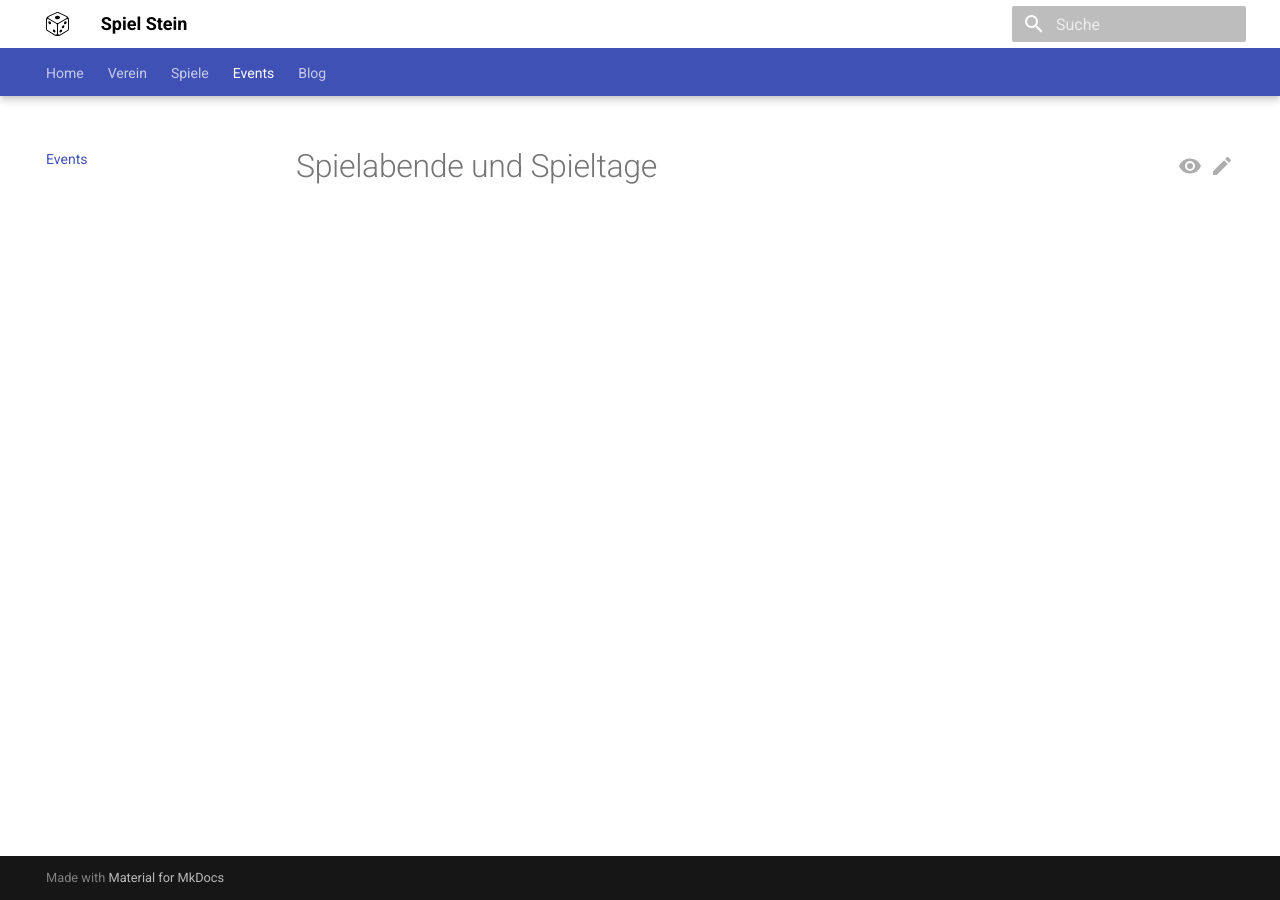
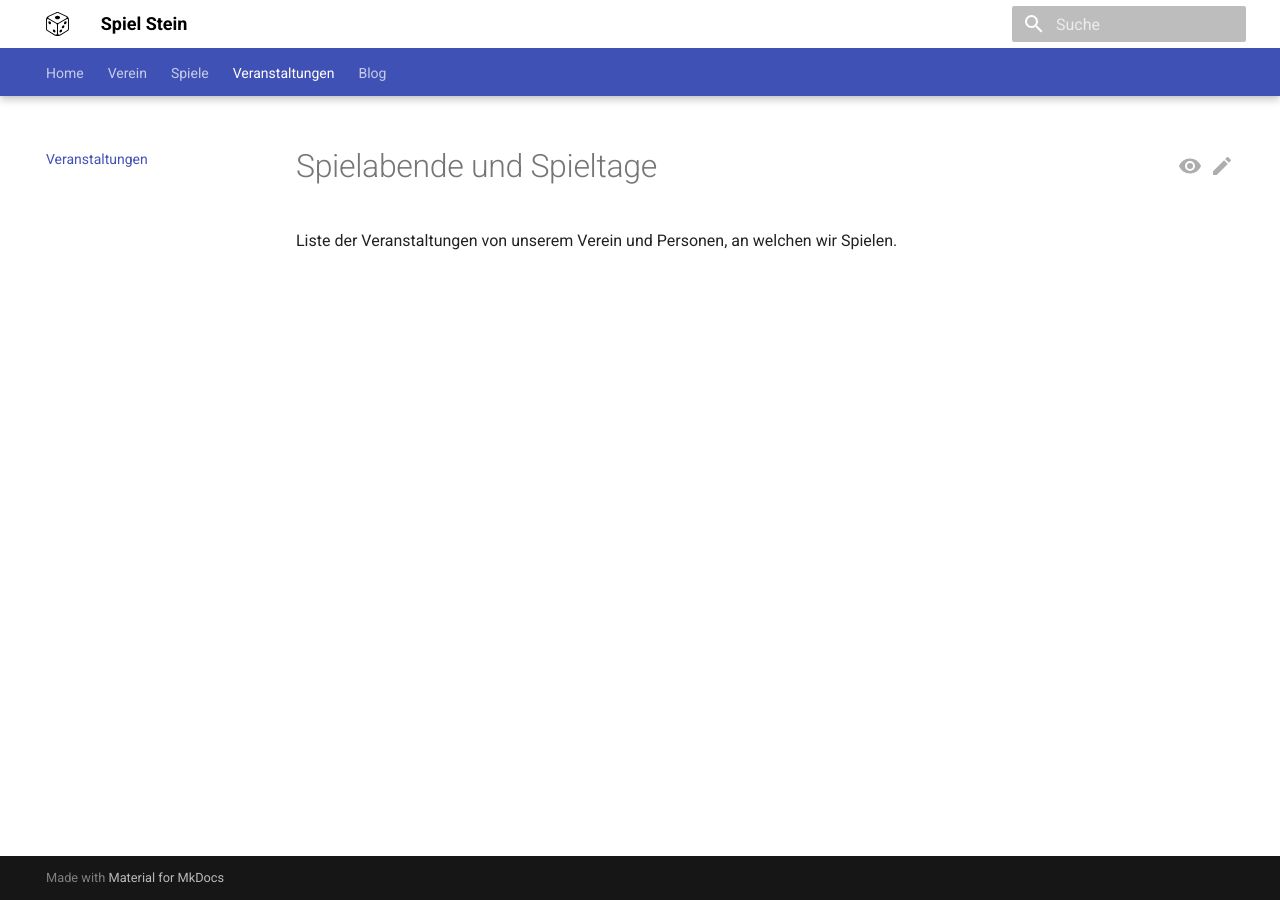
Before and after one commit to spielsteinar/spielstein.ch, an MkDocs documentation site: the page built from docs/events/index.md, in a window 1280 px wide. Built offline with MkDocs 1.6.1 and Material for MkDocs 9.7.7, drawn with Linux system fonts in a browser that asks for light colours; some of the changed lines change nothing that is shown.

Commit message:
chore: Update events/index.md with list of club events

```diff
--- a/docs/events/index.md
+++ b/docs/events/index.md
@@ -1 +1,3 @@
 # Spielabende und Spieltage
+
+Liste der Veranstaltungen von unserem Verein und Personen, an welchen wir Spielen.
--- a/mkdocs.yml
+++ b/mkdocs.yml
@@ -51,7 +51,7 @@ nav:
     - Statuten: club/statuten.md
     - Mitglied werden: club/mitglied-werden.md
   - Spiele: spiele/index.md
-  - Events: events/index.md
+  - Veranstaltungen: events/index.md
   - Blog:
     - blog/index.md
 
```
